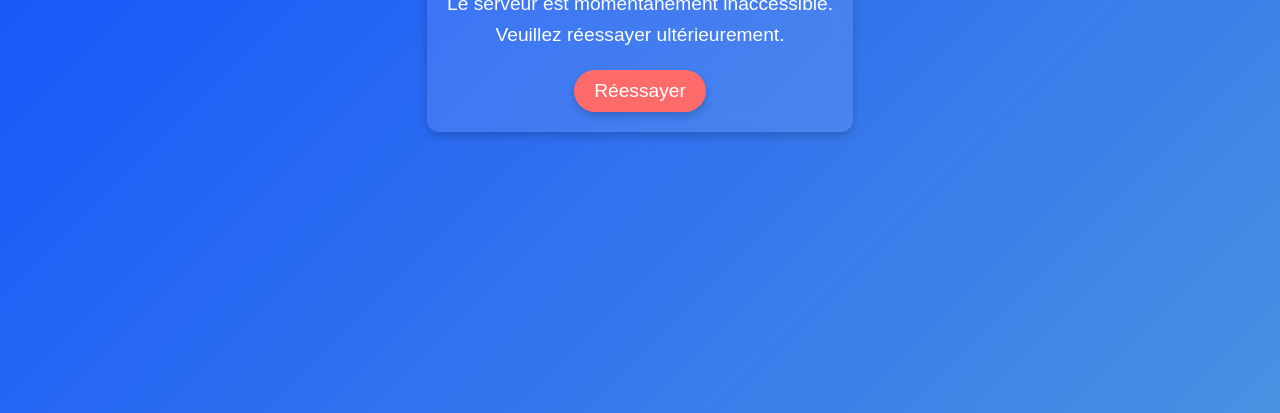
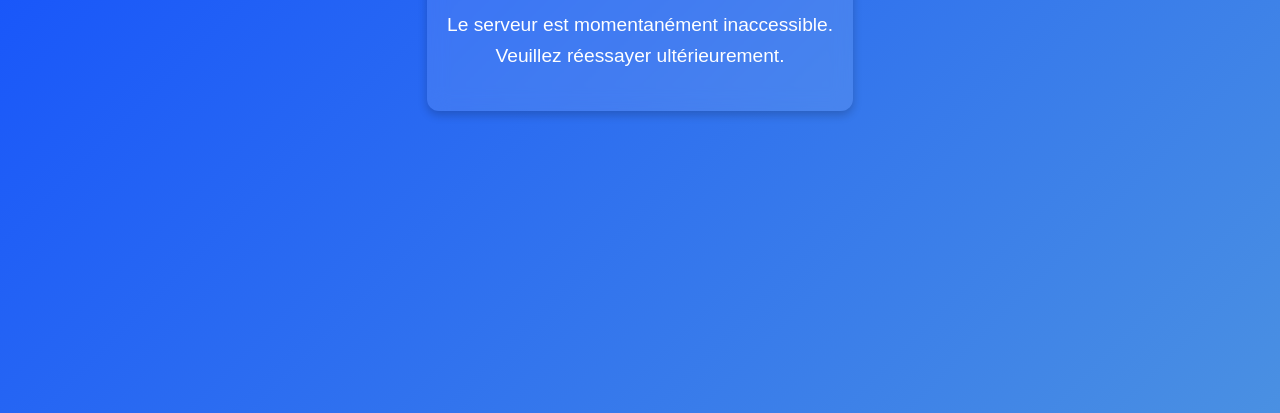
Before and after one commit to chepa612/chepa612.github.io, a plain HTML site: page index.html in a window 1280 px wide. Shown: the part 387-800 px from the top of the page. Drawn offline with Linux system fonts and the light colour scheme.

Commit message:
Update index.html

```diff
--- a/index.html
+++ b/index.html
@@ -11,7 +11,7 @@
         <div class="content">
             <h1>Oups !</h1>
             <p>Le serveur est momentanément inaccessible.<br>Veuillez réessayer ultérieurement.</p>
-            <a href="/" class="retry-button">Réessayer</a>
+            <!--<a href="/" class="retry-button">Réessayer</a>-->
         </div>
     </div>
 </body>
```
